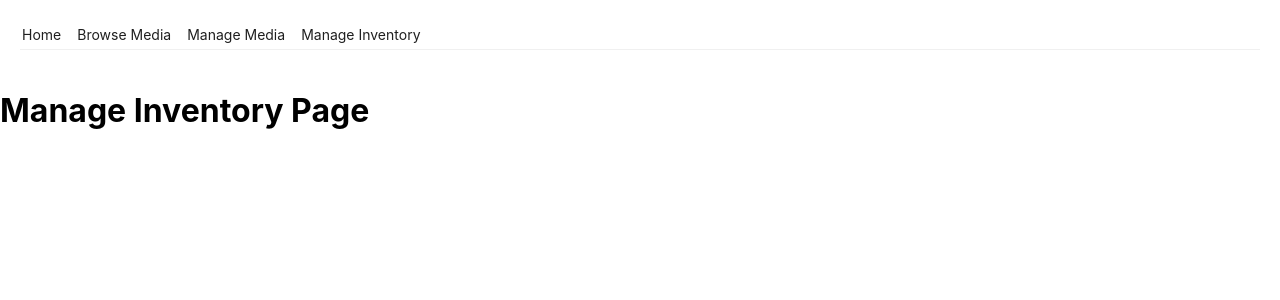
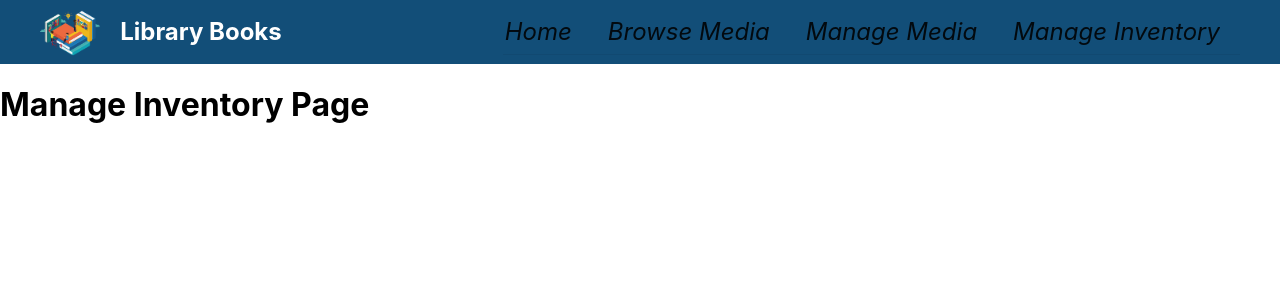
Before and after one commit to musicjoe12/Group30AML, a React (Create React App) app in the folder libary-management-system/: page /manage-inventory in a window 1280 px wide. Shown: the top 300 px of the page. Built offline with nearby package versions, Linux system fonts and the light colour scheme.

Commit message:
Navbar + Assets folder + CSS folder

```diff
--- /dev/null
+++ b/libary-management-system/src/CSS/navbar.css
@@ -0,0 +1,22 @@
+.navbar-link {
+    color: white !important;
+    font-size: 24px !important;
+    margin-right: 20px;
+    font-style:oblique;
+  }
+
+  .navbar-header {
+    background-color: #124E78;
+    padding: 0 40px;
+    display: flex;
+    justify-content: flex-end;
+    align-items: center;
+  }
+
+  .navbar-container {
+    font-size: 16px;
+    display: flex;
+    justify-content: center;
+    align-items: center;
+    width: 100%;
+  }
--- a/libary-management-system/src/Components/Navbar.js
+++ b/libary-management-system/src/Components/Navbar.js
@@ -1,31 +1,90 @@
 import React from 'react';
-import { Anchor } from 'antd';
-import { Link } from 'react-router-dom'; // Import the Link component from react-router-dom
+import { Anchor, Layout } from 'antd';
+import '../CSS/navbar.css';
+
+//Assets
+import logo from '../Assets/logo.png';
+
+const { Header } = Layout;
 
 function Navbar() {
   return (
-    <>
-      <div style={{ padding: '20px' }}>
-        <Anchor direction="horizontal">
-          <Anchor.Link key="home" href="/" title="Home" />
+    <Layout>
+      <Header className="navbar-header">
+      <div
+        style={{
+          display: 'flex',
+          alignItems: 'center',
+          justifyContent: 'flex-start',
+          width: '100%',
+        }}
+      >
+        <img
+          src={logo}
+          alt="Logo"
+          style={{
+            height: '70px',
+            marginRight: '20px',
+          }}
+        />
+        <span
+          style={{
+            color: 'white',
+            fontSize: '24px',
+            fontWeight: 'bold',
+          }}
+        >
+          Library Books
+        </span>
+      </div>
+
+        <Anchor
+          direction="horizontal"
+          className="navbar-container"
+        >
+          <Anchor.Link
+            key="home"
+            href="/"
+            title="Home"
+            className="navbar-link"
+            onClick={(e) => {
+              e.preventDefault();
+              window.location.href = '/';
+            }}
+          />
           <Anchor.Link
             key="browse-media"
             href="/browse-media"
             title="Browse Media"
+            className="navbar-link"
+            onClick={(e) => {
+              e.preventDefault();
+              window.location.href = '/browse-media';
+            }}
           />
           <Anchor.Link
             key="manage-media"
             href="/manage-media"
             title="Manage Media"
+            className="navbar-link"
+            onClick={(e) => {
+              e.preventDefault();
+              window.location.href = '/manage-media';
+            }}
           />
           <Anchor.Link
             key="manage-inventory"
             href="/manage-inventory"
             title="Manage Inventory"
+            className="navbar-link"
+            onClick={(e) => {
+              e.preventDefault();
+              window.location.href = '/manage-inventory';
+            }}
           />
         </Anchor>
-      </div>
-    </>
+      </Header>
+    </Layout>
   );
 }
 
```
Also changed, not shown: libary-management-system/src/Assets/logo.png (added).
